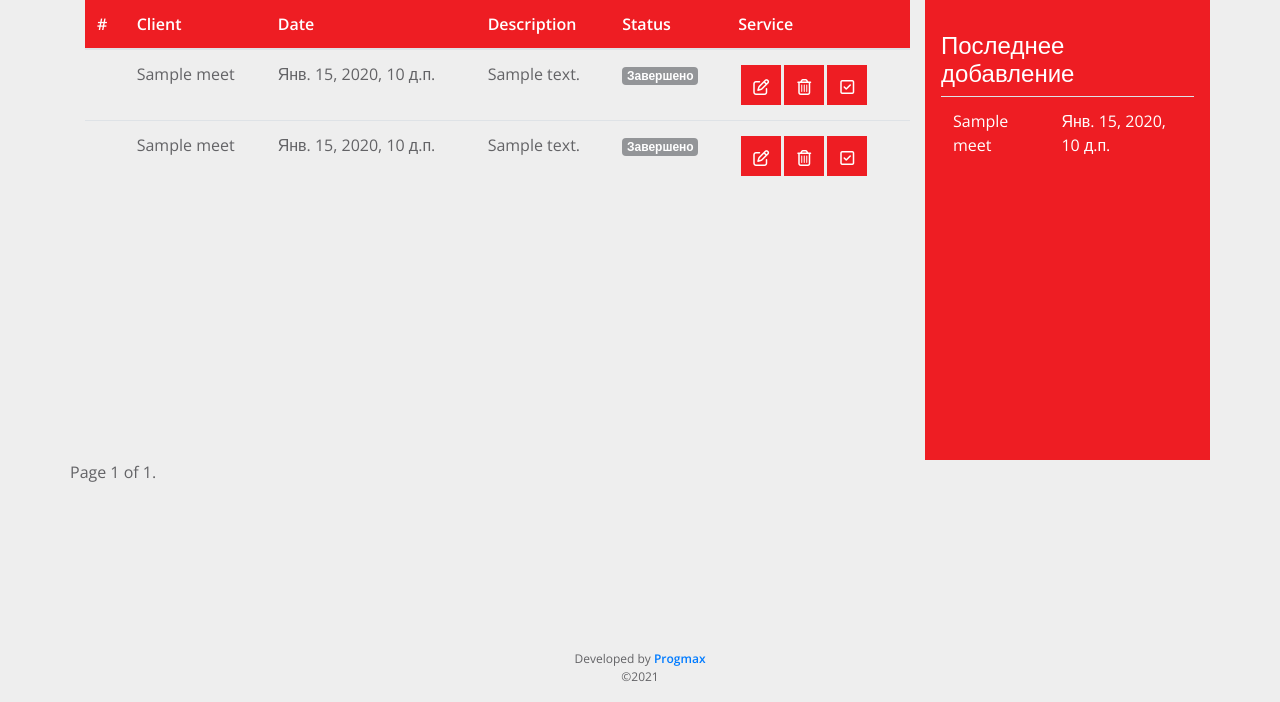
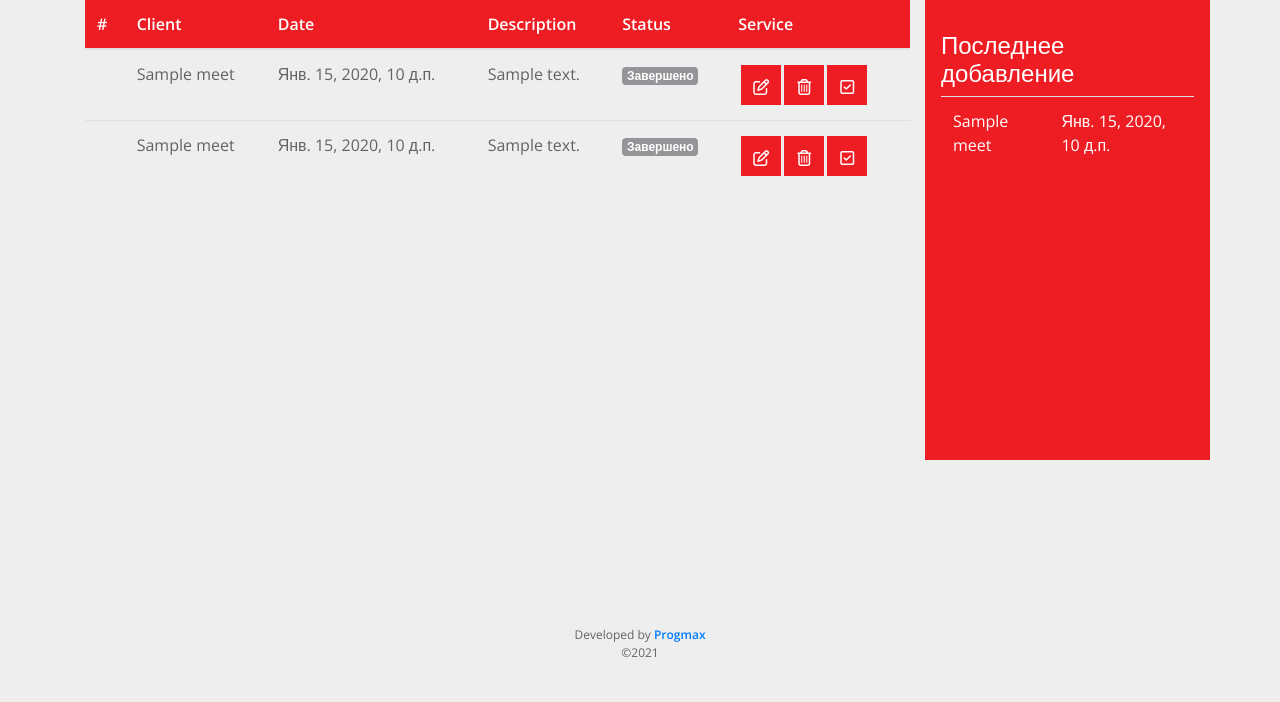
Before and after one commit to progmax646/meet_django, a Django app: template meet/templates/meet/index.html in a window 1280 px wide. Shown: the part 199-901 px from the top of the page. After the commit the page ends 856 px from the top, so only its background shows below. Run offline with Django 3.2, Linux system fonts and the light colour scheme; tables that the repository leaves empty hold one stand-in row (values such as "Sample post"); the template is opened without the code that fills it: values that come from a table or form of the project are taken from there, most other values are stand-ins (such as "Sample title", 1, 10 or a date in 2020); some libraries are stand-ins or nearby versions.

Commit message:
update meet

```diff
--- a/meet/templates/meet/index.html
+++ b/meet/templates/meet/index.html
@@ -140,22 +140,5 @@
 				</tbody>
 			</table>
 		</div>
-				<div class="pagination">
-					<span class="step-links">
-						{% if page_obj.has_previous %}
-							<a href="?page=1">&laquo; first</a>
-							<a href="?page={{ page_obj.previous_page_number }}">previous</a>
-						{% endif %}
-
-						<span class="current">
-							Page {{ page_obj.number }} of {{ page_obj.paginator.num_pages }}.
-						</span>
-
-						{% if page_obj.has_next %}
-							<a href="?page={{ page_obj.next_page_number }}">next</a>
-							<a href="?page={{ page_obj.paginator.num_pages }}">last &raquo;</a>
-						{% endif %}
-					</span>
-				</div>
 	</div>
 {% endblock %}
```
